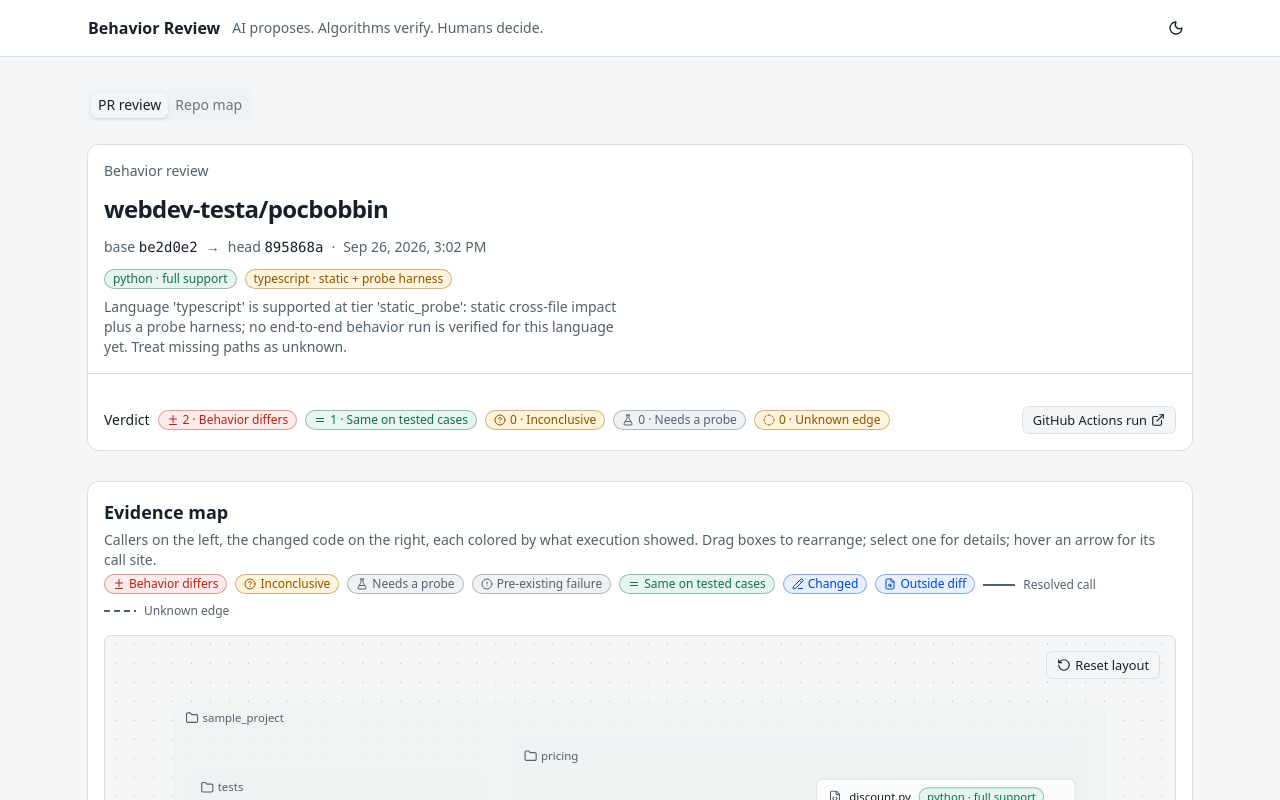
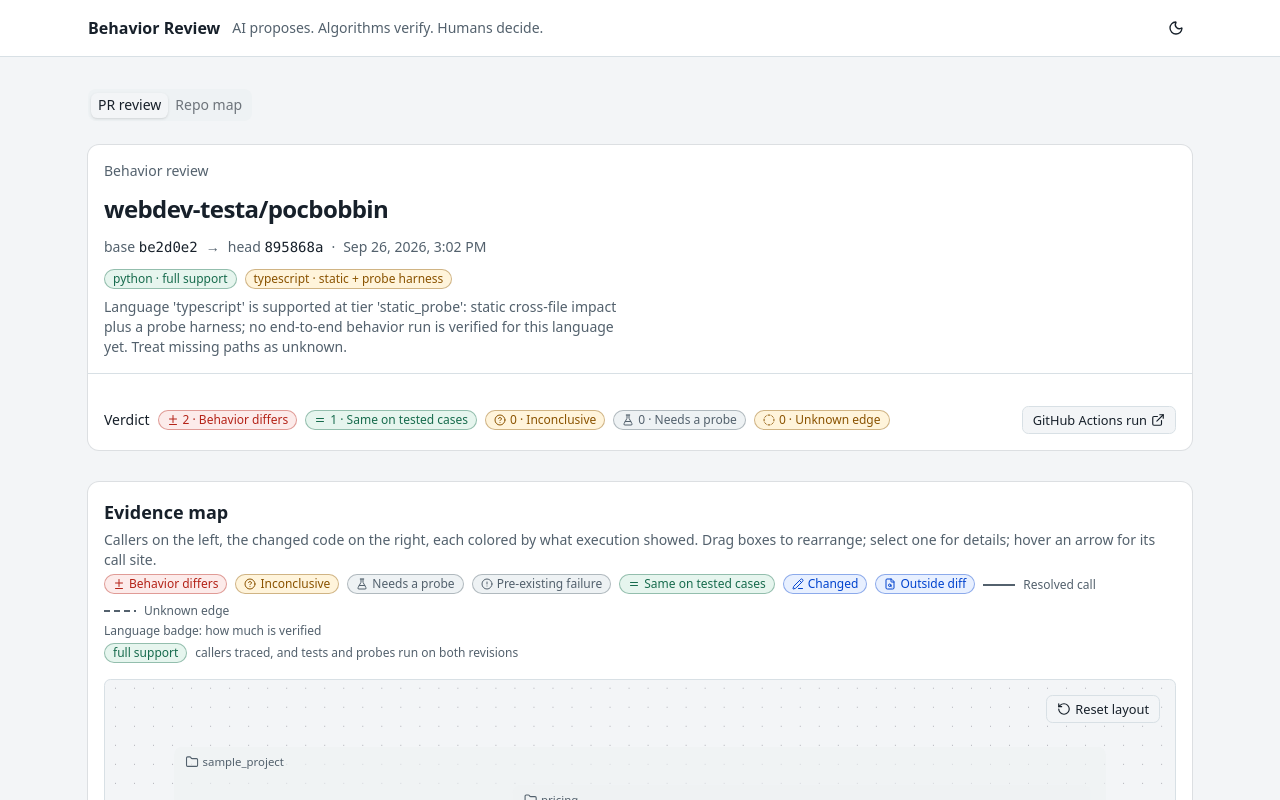
Before and after one commit to kafiirgie/pocbobbin, a React (Vite) app in the folder web/: page / in a window 1280 px wide. Shown: the top 800 px of the page. Built offline with nearby package versions, Linux system fonts and the light colour scheme.

Commit message:
feat(web): tier legend on both maps; map controls follow dark mode

```diff
--- a/web/src/components/EvidenceMap.tsx
+++ b/web/src/components/EvidenceMap.tsx
@@ -6,15 +6,15 @@ import { Alert, AlertDescription, AlertTitle } from "@/components/ui/alert";
 import { Button } from "@/components/ui/button";
 import { Card, CardContent, CardDescription, CardHeader, CardTitle } from "@/components/ui/card";
 import {
-  FolderGroup, LineSwatch, MINIMAP_FROM_NODES, PortHandles, TooltipEdge, UNKNOWN_EDGE_DASH, useAsyncLayout,
+  FolderGroup, LineSwatch, MINIMAP_FROM_NODES, PortHandles, TooltipEdge, UNKNOWN_EDGE_DASH, useAsyncLayout, useFlowColorMode,
 } from "@/components/map-parts";
 import { StatusBadge, STATUS_META, TONE_CLASSES } from "@/components/StatusBadge";
-import { TierBadge } from "@/components/TierBadge";
-import { STATUS_PRIORITY } from "@/lib/evidence";
+import { TierBadge, TierLegend } from "@/components/TierBadge";
+import { evidenceNodes, languageOf, STATUS_PRIORITY } from "@/lib/evidence";
 import {
   buildEvidenceMap, type CallFlowEdge, type EvidenceFlowNode, type GroupFlowNode, type MapNode, type TestsFlowNode,
 } from "@/lib/evidence-map";
-import type { ReviewReport } from "@/lib/review-report";
+import type { ReviewReport, Tier } from "@/lib/review-report";
 import { cn } from "@/lib/utils";
 
 interface EvidenceMapProps {
@@ -89,12 +89,19 @@ function Legend() {
   );
 }
 
+/** Tiers of the files the map draws (its file-box badges), not every language the report lists. */
+function mapTiers(report: ReviewReport): Tier[] {
+  const files = new Set([...evidenceNodes(report).values()].map((node) => node.ref.path));
+  return [...files].flatMap((file) => languageOf(report, file)?.tier ?? []);
+}
+
 function Canvas({ report, onSelect }: EvidenceMapProps) {
   const [expanded, setExpanded] = useState<ReadonlySet<string>>(new Set());
   const { nodes, edges, onNodesChange, onEdgesChange, error, reset } = useAsyncLayout<MapNode, CallFlowEdge>(
     () => buildEvidenceMap(report, expanded),
     [report, expanded],
   );
+  const colorMode = useFlowColorMode();
   const leafCount = useMemo(() => nodes.filter((n) => n.type === "evidence" || n.type === "tests").length, [nodes]);
 
   if (error) {
@@ -116,6 +123,7 @@ function Canvas({ report, onSelect }: EvidenceMapProps) {
 
   return (
     <ReactFlow
+      colorMode={colorMode}
       nodes={nodes}
       edges={edges}
       nodeTypes={nodeTypes}
@@ -157,6 +165,7 @@ export default function EvidenceMap({ report, onSelect }: EvidenceMapProps) {
           rearrange; select one for details; hover an arrow for its call site.
         </CardDescription>
         <Legend />
+        <TierLegend tiers={mapTiers(report)} />
       </CardHeader>
       <CardContent>
         {report.impact.paths.length || report.impact.changed_symbols.length ? (
--- a/web/src/components/RepoMapTab.tsx
+++ b/web/src/components/RepoMapTab.tsx
@@ -9,9 +9,9 @@ import { Card, CardContent, CardDescription, CardHeader, CardTitle } from "@/com
 import { Empty, EmptyDescription, EmptyHeader, EmptyMedia, EmptyTitle } from "@/components/ui/empty";
 import { Skeleton } from "@/components/ui/skeleton";
 import { Tooltip, TooltipContent, TooltipTrigger } from "@/components/ui/tooltip";
-import { FolderGroup, LineSwatch, MINIMAP_FROM_NODES, PortHandles, TooltipEdge, useAsyncLayout } from "@/components/map-parts";
+import { FolderGroup, LineSwatch, MINIMAP_FROM_NODES, PortHandles, TooltipEdge, useAsyncLayout, useFlowColorMode } from "@/components/map-parts";
 import { TONE_CLASSES } from "@/components/StatusBadge";
-import { TierBadge } from "@/components/TierBadge";
+import { TierBadge, TierLegend } from "@/components/TierBadge";
 import type { TooltipFlowEdge } from "@/lib/nested-layout";
 import { buildRepoMap, parseRepoMap, type ModuleFlowNode, type RepoMap, type RepoMapNode } from "@/lib/repo-map";
 import { fetchJson, shortSha } from "@/lib/review-report";
@@ -79,6 +79,7 @@ const edgeTypes = { call: TooltipEdge };
 
 function Canvas({ map, changedFiles, onShowEvidence }: { map: RepoMap } & RepoMapTabProps) {
   const changed = useMemo(() => new Set(changedFiles), [changedFiles]);
+  const colorMode = useFlowColorMode();
   const { nodes, edges, onNodesChange, onEdgesChange, error, reset } = useAsyncLayout<RepoMapNode, TooltipFlowEdge>(
     () => buildRepoMap(map, changed),
     [map, changed],
@@ -95,6 +96,7 @@ function Canvas({ map, changedFiles, onShowEvidence }: { map: RepoMap } & RepoMa
   }
   return (
     <ReactFlow
+      colorMode={colorMode}
       nodes={nodes}
       edges={edges}
       nodeTypes={nodeTypes}
@@ -170,6 +172,7 @@ export default function RepoMapTab({ changedFiles, onShowEvidence }: RepoMapTabP
           <li><Badge variant="outline" className={TONE_CLASSES.info}><GitPullRequest aria-hidden="true" />Changed in this PR</Badge></li>
           <LineSwatch label="Import" />
         </ul>
+        <TierLegend tiers={map.modules.map((module) => module.tier)} />
       </CardHeader>
       <CardContent className="space-y-4">
         <div role="group" aria-labelledby="repo-map-heading" className="h-128 w-full overflow-hidden rounded-md border bg-background">
--- a/web/src/components/TierBadge.tsx
+++ b/web/src/components/TierBadge.tsx
@@ -1,18 +1,50 @@
 import { Badge } from "@/components/ui/badge";
 import { TONE_CLASSES } from "@/components/StatusBadge";
-import type { LanguageSupport } from "@/lib/review-report";
+import type { LanguageSupport, Tier } from "@/lib/review-report";
 
-const TIER_LABELS: Record<LanguageSupport["tier"], string> = {
+const TIER_LABELS: Record<Tier, string> = {
   full: "full support",
   static_probe: "static + probe harness",
   static_cross_file: "static, cross-file",
   experimental: "experimental",
 };
 
+// What each tier means for the evidence, in the words of app/adapters/registry.py (TIER_LIMITS).
+const TIER_MEANING: Record<Tier, string> = {
+  full: "callers traced, and tests and probes run on both revisions",
+  static_probe: "callers traced across files; a probe harness exists, but no end-to-end run is verified",
+  static_cross_file: "callers traced across files; tests and probes are not verified",
+  experimental: "same-file callers only; matching by name can miss or invent edges",
+};
+
+const TIER_ORDER: Tier[] = ["full", "static_probe", "static_cross_file", "experimental"];
+
+const toneOf = (tier: Tier) => TONE_CLASSES[tier === "full" ? "success" : "warning"];
+
 export function TierBadge({ support }: { support: Pick<LanguageSupport, "language" | "tier"> }) {
   return (
-    <Badge variant="outline" className={TONE_CLASSES[support.tier === "full" ? "success" : "warning"]}>
+    <Badge variant="outline" className={toneOf(support.tier)}>
       {support.language} · {TIER_LABELS[support.tier]}
     </Badge>
   );
 }
+
+/** Legend rows for the language badges on a map: only the tiers that appear on it. */
+export function TierLegend({ tiers }: { tiers: Iterable<Tier> }) {
+  const present = new Set(tiers);
+  const shown = TIER_ORDER.filter((tier) => present.has(tier));
+  if (!shown.length) return null;
+  return (
+    <div className="space-y-1">
+      <p className="text-xs font-medium text-muted-foreground">Language badge: how much is verified</p>
+      <ul aria-label="Language support tiers" className="space-y-1">
+        {shown.map((tier) => (
+          <li key={tier} className="flex flex-wrap items-center gap-2 text-xs text-muted-foreground">
+            <Badge variant="outline" className={toneOf(tier)}>{TIER_LABELS[tier]}</Badge>
+            {TIER_MEANING[tier]}
+          </li>
+        ))}
+      </ul>
+    </div>
+  );
+}
--- a/web/src/components/map-parts.tsx
+++ b/web/src/components/map-parts.tsx
@@ -71,6 +71,18 @@ export function LineSwatch({ label, dash }: { label: string; dash?: string }) {
   );
 }
 
+/** React Flow's own Controls and MiniMap follow our `.dark` class toggle, not just the OS setting. */
+export function useFlowColorMode(): "dark" | "light" {
+  const read = (): "dark" | "light" => (document.documentElement.classList.contains("dark") ? "dark" : "light");
+  const [mode, setMode] = useState(read);
+  useEffect(() => {
+    const observer = new MutationObserver(() => setMode(read()));
+    observer.observe(document.documentElement, { attributes: true, attributeFilter: ["class"] });
+    return () => observer.disconnect();
+  }, []);
+  return mode;
+}
+
 /**
  * Runs an async (ELK) layout into React Flow state, fits the view, and can re-run it ("Reset layout").
  * `focus` picks the node ids to fit first (e.g. a PR's files in a large repo); empty means fit everything.
```
